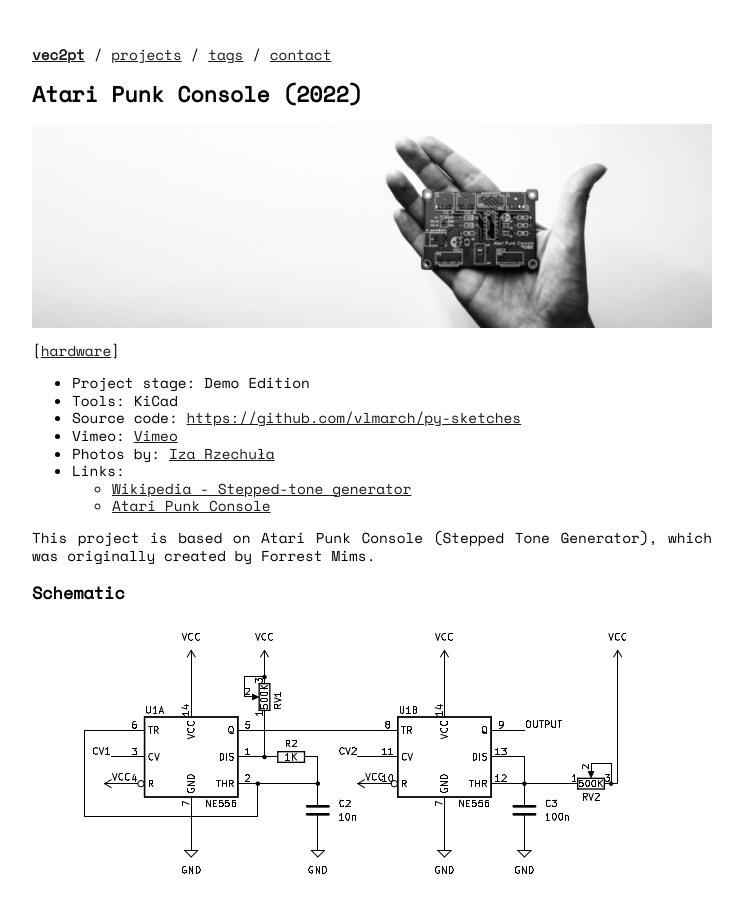
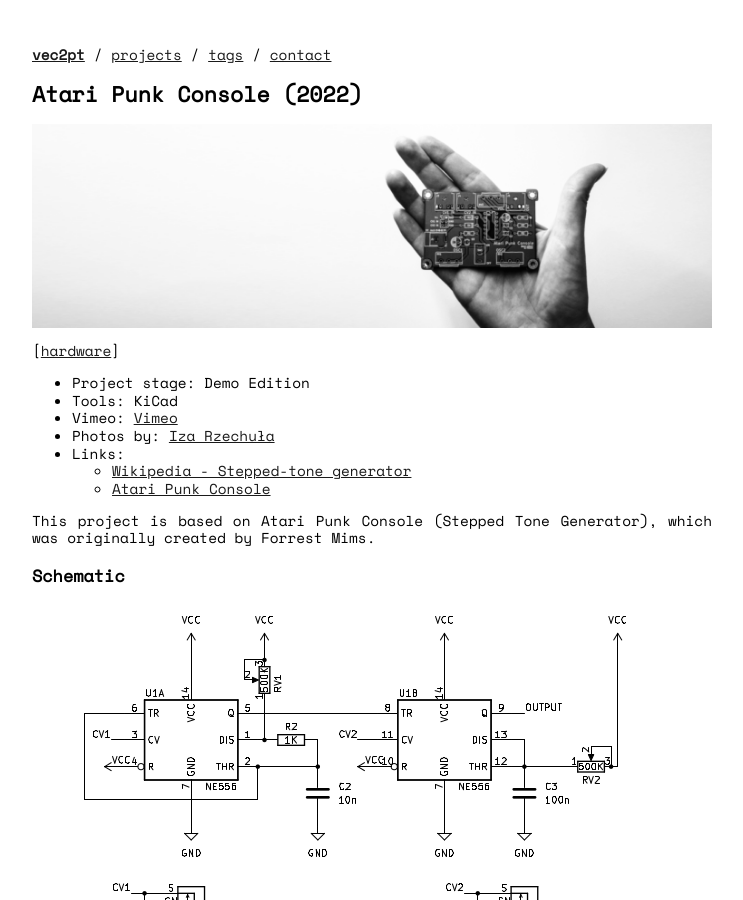
Before and after one commit to vec2pt/vec2pt.github.io, a Jekyll site: the page built from _posts/2022-04-18-atari-punk-console.md, in a window 1280 px wide and 900 px high. Shown: the whole window, without its empty margins (268-1011 px from the left). Built offline with Jekyll 4.4.1, drawn with Linux system fonts in a browser that asks for light colours; nearby versions of some CDN libraries.

Commit message:
APC Remove source

```diff
--- a/_posts/2022-04-18-atari-punk-console.md
+++ b/_posts/2022-04-18-atari-punk-console.md
@@ -7,7 +7,6 @@ img: ../assets/images/apc.png
 
 - Project stage: Demo Edition
 - Tools: KiCad
-- Source code: [https://github.com/vlmarch/py-sketches](https://github.com/vlmarch/py-sketches)
 - Vimeo: [Vimeo](https://vimeo.com/{{ site.vimeo_username }})
 - Photos by: [Iza Rzechuła](https://www.iza.rzechula.pl/)
 - Links:
```
